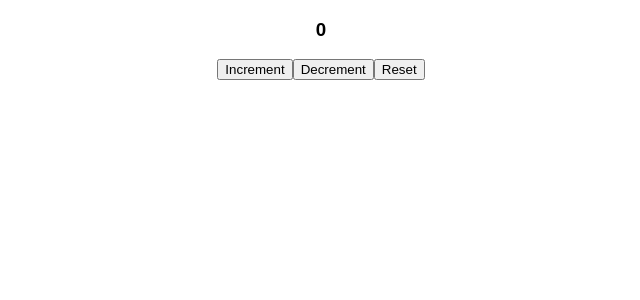
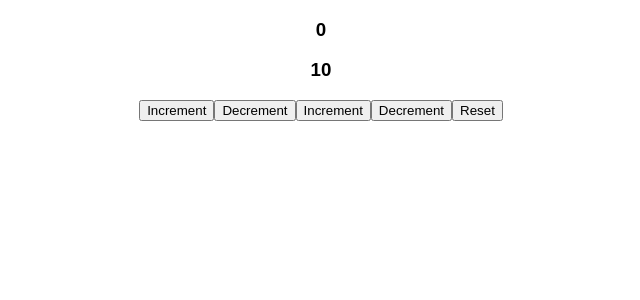
Before and after one commit to AravindMurgan/ReducerHooks, a React (Create React App) app: page / in a window 1280 px wide. Shown: the top 300 px of the page, without its empty margins (319-959 px from the left). Built offline with nearby package versions, Linux system fonts and the light colour scheme.

Commit message:
reducersHooks

```diff
--- a/src/components/Counter2.js
+++ b/src/components/Counter2.js
@@ -1,13 +1,32 @@
 import React, { useReducer } from "react";
 
-const initialState = 0;
+const initialState = {
+  firstCounter: 0,
+  secondCounter: 10
+};
 
 const reducer = (state, action) => {
-  switch (action) {
+  switch (action.type) {
     case "increment":
-      return state + 1;
+      return {
+        ...state,
+        firstCounter: state.firstCounter + action.value
+      };
     case "decrement":
-      return state - 1;
+      return {
+        ...state,
+        firstCounter: state.firstCounter - action.value
+      };
+    case "increment2":
+      return {
+        ...state,
+        secondCounter: state.secondCounter + action.value
+      };
+    case "decrement2":
+      return {
+        ...state,
+        secondCounter: state.secondCounter - action.value
+      };
     case "reset":
       return initialState;
     default:
@@ -19,10 +38,21 @@ function Counter2() {
   const [count, dispatch] = useReducer(reducer, initialState);
   return (
     <div>
-      <h3> {count} </h3>
-      <button onClick={() => dispatch("increment")}>Increment</button>
-      <button onClick={() => dispatch("decrement")}>Decrement</button>
-      <button onClick={() => dispatch("reset")}>Reset</button>
+      <h3> {count.firstCounter} </h3>
+      <h3> {count.secondCounter} </h3>
+      <button onClick={() => dispatch({ type: "increment", value: 1 })}>
+        Increment
+      </button>
+      <button onClick={() => dispatch({ type: "decrement", value: 1 })}>
+        Decrement
+      </button>
+      <button onClick={() => dispatch({ type: "increment2", value: 10 })}>
+        Increment
+      </button>
+      <button onClick={() => dispatch({ type: "decrement2", value: 10 })}>
+        Decrement
+      </button>
+      <button onClick={() => dispatch({ type: "reset" })}>Reset</button>
     </div>
   );
 }
```
